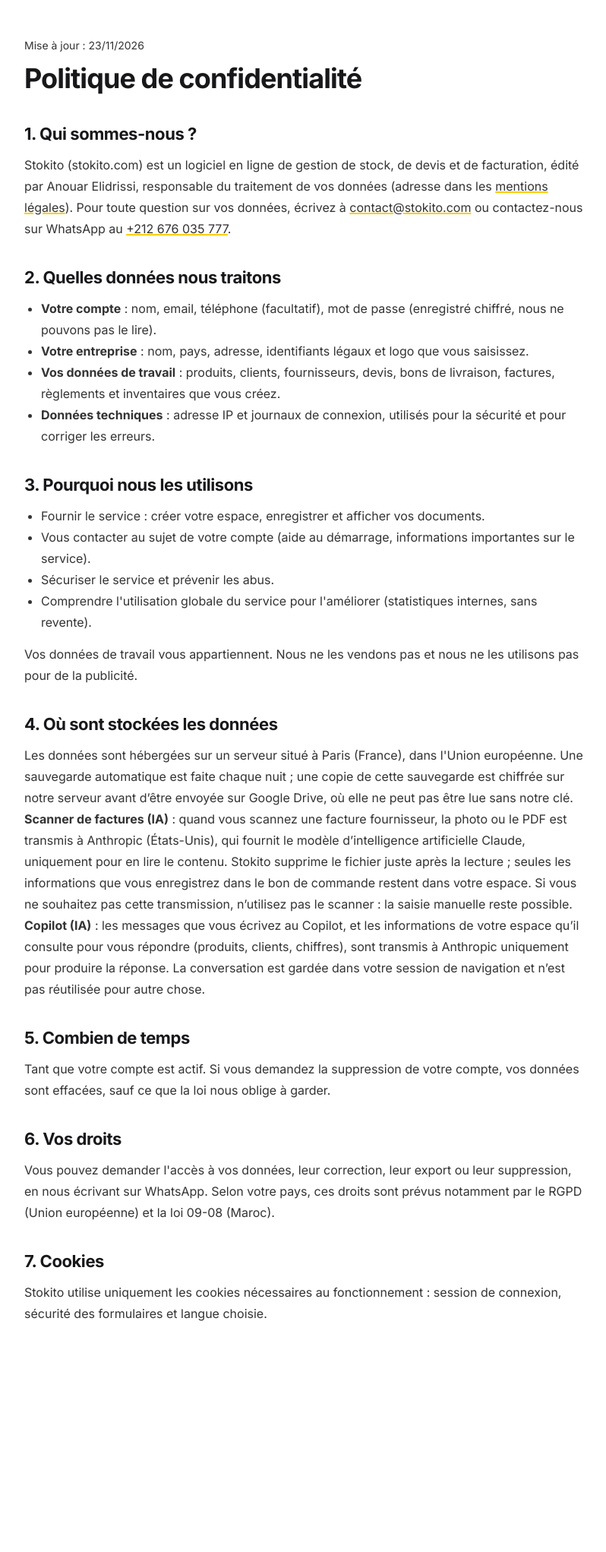
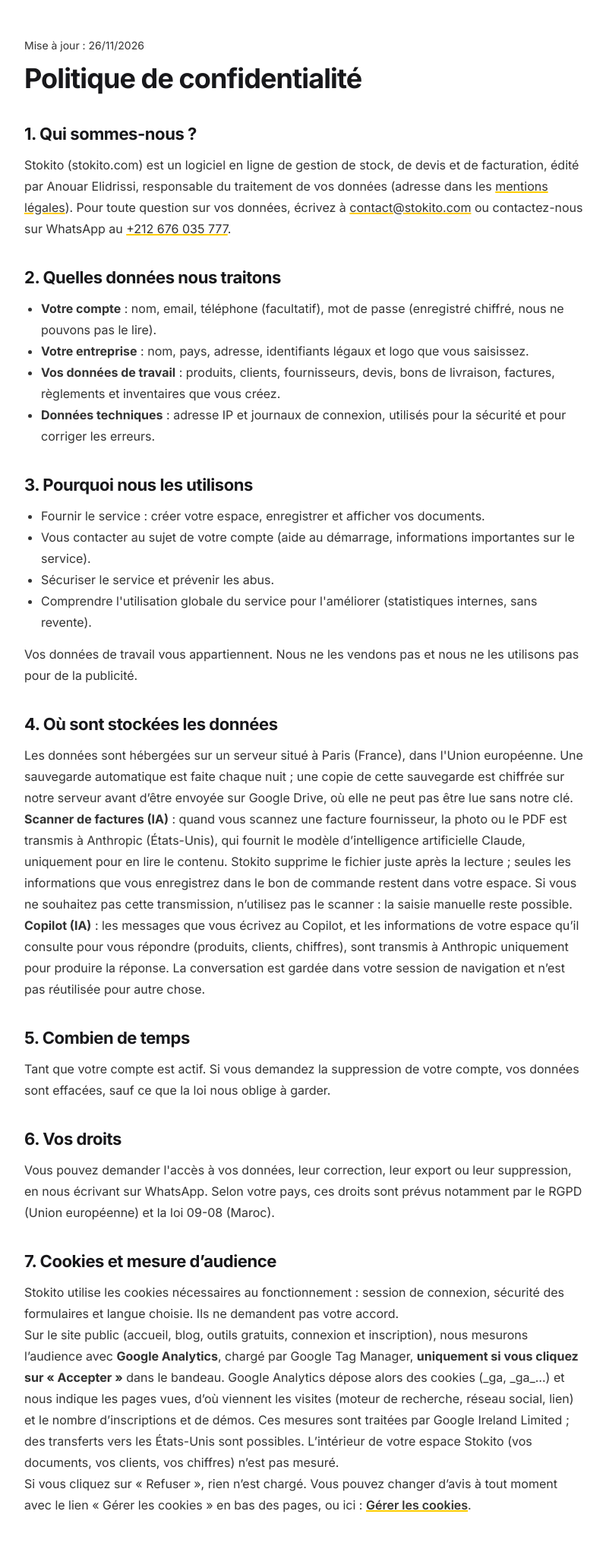
Before and after one commit to anouarelidrissi4-lgtm/stokito, a Laravel app: page /confidentialite in a window 1280 px wide. Shown: the part 65-2108 px from the top of the page at 76% size, without its empty margins (240-1038 px from the left). Before the commit the page ends 1804 px from the top, so only its background shows below. Run offline with Laravel 12, Linux system fonts and the light colour scheme; style sheets or scripts are compiled from the project's sources; some libraries are stand-ins or nearby versions.

Commit message:
GA4 via Google Tag Manager (GTM-53K7JBJH) with a consent banner
GTM loads only after "Accepter" (localStorage stk_consent), Consent Mode
defaults denied, "Refuser" removes _ga cookies, "Gérer les cookies" in
the footer and on the privacy page. Public pages, landing, auth pages,
legal pages; inside the app only the page right after sign_up /
demo_start to record the event. Privacy policy section 7 updated.

Co-Authored-By: Claude Opus 5.5 <noreply@anthropic.com>

```diff
--- a/resources/views/components/legal-page.blade.php
+++ b/resources/views/components/legal-page.blade.php
@@ -17,6 +17,7 @@
         .legal ul { list-style: disc; padding-left: 22px; margin: 8px 0 14px; }
         .legal a { text-decoration: underline; text-decoration-color: #ffcc00; text-decoration-thickness: 2px; }
     </style>
+    @include('partials.analytics')
 </head>
 <body class="bg-white text-zinc-900">
     <header class="sp-topbar backdrop-blur border-b border-zinc-200 text-zinc-900">
@@ -30,5 +31,6 @@
         <h1 class="ind-h text-4xl leading-tight mt-2">{{ $title }}</h1>
         {{ $slot }}
     </main>
+    @include('partials.cookie-banner')
 </body>
 </html>
--- a/resources/views/components/site-footer.blade.php
+++ b/resources/views/components/site-footer.blade.php
@@ -51,5 +51,6 @@
         <a href="{{ route('legal.terms') }}" class="hover:text-zinc-900">{{ __('Conditions d’utilisation') }}</a>
         <a href="{{ route('legal.privacy') }}" class="hover:text-zinc-900">{{ __('Politique de confidentialité') }}</a>
         <a href="{{ route('legal.mentions') }}" class="hover:text-zinc-900">{{ __('Mentions légales') }}</a>
+        <button type="button" onclick="window.stkConsent && stkConsent.open()" class="hover:text-zinc-900">{{ __('Gérer les cookies') }}</button>
     </div>
 </footer>
--- a/resources/views/layouts/app.blade.php
+++ b/resources/views/layouts/app.blade.php
@@ -22,6 +22,7 @@
         @vite(['resources/css/app.css', 'resources/js/app.js'])
         <script src="https://cdn.jsdelivr.net/npm/@zxing/library@0.21.3/umd/index.min.js" defer></script>
         @livewireStyles
+        @if (is_array(session('gtm_event')))@include('partials.analytics')@endif
     </head>
     <body class="sp-app antialiased bg-zinc-50" x-data="{ nav: false }" @keydown.escape.window="nav = false">
         <div class="min-h-screen flex flex-col">
--- a/resources/views/layouts/guest.blade.php
+++ b/resources/views/layouts/guest.blade.php
@@ -13,6 +13,7 @@
         <link href="https://fonts.bunny.net/css?family=inter:400,500,600,700{{ $rtl ? '|tajawal:400,500,700,800' : '' }}&display=swap" rel="stylesheet" />
 
         @vite(['resources/css/app.css', 'resources/js/app.js'])
+        @include('partials.analytics')
     </head>
     {{-- industrial / dépôt style, same as the landing page (2026-11-23) --}}
     <body class="sp-guest text-zinc-900 antialiased bg-zinc-50">
@@ -62,5 +63,6 @@
                 </div>
             </div>
         </div>
+        @include('partials.cookie-banner')
     </body>
 </html>
--- a/resources/views/layouts/public.blade.php
+++ b/resources/views/layouts/public.blade.php
@@ -31,6 +31,7 @@
 
         @vite(['resources/css/app.css', 'resources/js/app.js'])
         @livewireStyles
+        @include('partials.analytics')
     </head>
     {{-- simple / modern style, same as the landing page (2026-11-25) --}}
     <body class="sp-pub antialiased bg-zinc-50 text-zinc-900" x-data="{ menu: false }">
@@ -87,5 +88,6 @@
 
         <x-site-footer />
         @livewireScripts
+        @include('partials.cookie-banner')
     </body>
 </html>
--- a/resources/views/legal/privacy.blade.php
+++ b/resources/views/legal/privacy.blade.php
@@ -1,4 +1,4 @@
-<x-legal-page title="Politique de confidentialité" ref="SP-PRIV">
+<x-legal-page title="Politique de confidentialité" ref="SP-PRIV" updated="26/11/2026">
 <h2>1. Qui sommes-nous ?</h2>
 <p>Stokito (stokito.com) est un logiciel en ligne de gestion de stock, de devis et de facturation, édité par Anouar Elidrissi, responsable du traitement de vos données (adresse dans les <a href="{{ route('legal.mentions') }}">mentions légales</a>). Pour toute question sur vos données, écrivez à <a href="mailto:contact@stokito.com">contact@stokito.com</a> ou contactez-nous sur WhatsApp au <a href="https://wa.me/212676035777">+212 676 035 777</a>.</p>
 
@@ -30,6 +30,8 @@
 <h2>6. Vos droits</h2>
 <p>Vous pouvez demander l'accès à vos données, leur correction, leur export ou leur suppression, en nous écrivant sur WhatsApp. Selon votre pays, ces droits sont prévus notamment par le RGPD (Union européenne) et la loi 09-08 (Maroc).</p>
 
-<h2>7. Cookies</h2>
-<p>Stokito utilise uniquement les cookies nécessaires au fonctionnement : session de connexion, sécurité des formulaires et langue choisie.</p>
+<h2 id="cookies">7. Cookies et mesure d’audience</h2>
+<p>Stokito utilise les cookies nécessaires au fonctionnement : session de connexion, sécurité des formulaires et langue choisie. Ils ne demandent pas votre accord.</p>
+<p>Sur le site public (accueil, blog, outils gratuits, connexion et inscription), nous mesurons l’audience avec <strong>Google Analytics</strong>, chargé par Google Tag Manager, <strong>uniquement si vous cliquez sur « Accepter »</strong> dans le bandeau. Google Analytics dépose alors des cookies (_ga, _ga_…) et nous indique les pages vues, d’où viennent les visites (moteur de recherche, réseau social, lien) et le nombre d’inscriptions et de démos. Ces mesures sont traitées par Google Ireland Limited ; des transferts vers les États-Unis sont possibles. L’intérieur de votre espace Stokito (vos documents, vos clients, vos chiffres) n’est pas mesuré.</p>
+<p>Si vous cliquez sur « Refuser », rien n’est chargé. Vous pouvez changer d’avis à tout moment avec le lien « Gérer les cookies » en bas des pages, ou ici : <button type="button" onclick="window.stkConsent && stkConsent.open()" class="font-semibold underline decoration-[#ffcc00] decoration-2">Gérer les cookies</button>.</p>
 </x-legal-page>
--- a/resources/views/livewire/pages/auth/register.blade.php
+++ b/resources/views/livewire/pages/auth/register.blade.php
@@ -80,7 +80,8 @@ new #[Layout('layouts.guest')] class extends Component
         session()->regenerate();
         session()->flash('welcome', true);
 
-        $this->redirect(route('dashboard', absolute: false), navigate: true);
+        session()->flash('gtm_event', ['event' => 'sign_up', 'method' => 'email']);   // GA4 conversion (sent only with consent)
+        $this->redirect(route('dashboard', absolute: false), navigate: false);
     }
 
     public function with(): array
--- /dev/null
+++ b/resources/views/partials/analytics.blade.php
@@ -0,0 +1,20 @@
+{{-- Google Tag Manager (GA4) with consent (2026-11-26). GTM is loaded ONLY after the visitor accepts in the cookie banner
+     (CNIL: no audience cookies before consent). Production only. Events pushed with session()->flash('gtm_event', [...]). --}}
+@if (app()->environment('production'))
+<script>
+    window.dataLayer = window.dataLayer || [];
+    function gtag(){ dataLayer.push(arguments); }
+    gtag('consent', 'default', { ad_storage: 'denied', ad_user_data: 'denied', ad_personalization: 'denied', analytics_storage: 'denied' });
+    @if (is_array(session('gtm_event')))
+    window.stkPending = @json(session('gtm_event'));   // pushed after gtm.js so GA4 is ready
+    @endif
+    window.stkLoadGtm = function () {
+        if (window.stkGtmLoaded) return;
+        window.stkGtmLoaded = true;
+        gtag('consent', 'update', { analytics_storage: 'granted' });
+        (function(w,d,s,l,i){w[l]=w[l]||[];w[l].push({'gtm.start':new Date().getTime(),event:'gtm.js'});var f=d.getElementsByTagName(s)[0],j=d.createElement(s),dl=l!='dataLayer'?'&l='+l:'';j.async=true;j.src='https://www.googletagmanager.com/gtm.js?id='+i+dl;f.parentNode.insertBefore(j,f);})(window,document,'script','dataLayer','GTM-53K7JBJH');
+        if (window.stkPending) { dataLayer.push(window.stkPending); window.stkPending = null; }
+    };
+    try { if (localStorage.getItem('stk_consent') === 'granted') window.stkLoadGtm(); } catch (e) {}
+</script>
+@endif
--- /dev/null
+++ b/resources/views/partials/cookie-banner.blade.php
@@ -0,0 +1,39 @@
+{{-- Cookie banner (2026-11-26): Accepter / Refuser with the same weight. The choice is kept in localStorage (stk_consent).
+     "Gérer les cookies" in the footer calls stkConsent.open(). Needs partials.analytics in <head>. --}}
+@if (app()->environment('production'))
+@php
+    $loc = app()->getLocale();
+    $t = [
+        'fr' => ['Nous aimerions mesurer l’audience du site avec Google Analytics, pour savoir quelles pages vous aident. Rien n’est déposé sans votre accord.', 'En savoir plus', 'Refuser', 'Accepter'],
+        'ar' => ['نود قياس عدد زوار الموقع عبر Google Analytics لمعرفة الصفحات المفيدة لكم. لا شيء يُحفظ دون موافقتكم.', 'اعرف المزيد', 'رفض', 'قبول'],
+        'en' => ['We would like to measure the site audience with Google Analytics, to know which pages help you. Nothing is stored without your consent.', 'Learn more', 'Refuse', 'Accept'],
+    ][$loc] ?? null;
+    $t ??= ['Nous aimerions mesurer l’audience du site avec Google Analytics, pour savoir quelles pages vous aident. Rien n’est déposé sans votre accord.', 'En savoir plus', 'Refuser', 'Accepter'];
+@endphp
+<div id="stk-cookie" hidden role="dialog" aria-live="polite" aria-label="Cookies" class="fixed z-[60] bottom-3 inset-x-3 sm:inset-x-auto sm:end-4 sm:bottom-4 sm:max-w-sm rounded-xl border border-zinc-200 bg-white p-4 text-zinc-800 shadow-2xl">
+    <p class="text-sm leading-relaxed">{{ $t[0] }} <a href="{{ route('legal.privacy') }}#cookies" class="font-semibold text-zinc-900 underline decoration-[#ffcc00] decoration-2 underline-offset-2">{{ $t[1] }}</a></p>
+    <div class="mt-3 grid grid-cols-2 gap-2">
+        <button type="button" onclick="stkConsent.set('denied')" class="h-10 rounded-lg border border-zinc-300 bg-white text-sm font-semibold text-zinc-900 hover:border-zinc-900">{{ $t[2] }}</button>
+        <button type="button" onclick="stkConsent.set('granted')" class="h-10 rounded-lg border border-zinc-900 bg-zinc-900 text-sm font-semibold text-white hover:bg-zinc-700">{{ $t[3] }}</button>
+    </div>
+</div>
+<script>
+    window.stkConsent = {
+        get: function () { try { return localStorage.getItem('stk_consent'); } catch (e) { return null; } },
+        set: function (v) {
+            try { localStorage.setItem('stk_consent', v); } catch (e) {}
+            document.getElementById('stk-cookie').hidden = true;
+            if (v === 'granted') { window.stkLoadGtm && window.stkLoadGtm(); return; }
+            if (window.gtag) gtag('consent', 'update', { analytics_storage: 'denied' });
+            document.cookie.split(';').forEach(function (c) {            // remove Google Analytics cookies already set
+                var n = c.split('=')[0].trim();
+                if (/^_ga/.test(n)) ['', '.' + location.hostname.replace(/^www\./, '')].forEach(function (d) {
+                    document.cookie = n + '=; Max-Age=0; path=/' + (d ? '; domain=' + d : '');
+                });
+            });
+        },
+        open: function () { document.getElementById('stk-cookie').hidden = false; }
+    };
+    if (!window.stkConsent.get()) document.getElementById('stk-cookie').hidden = false;
+</script>
+@endif
--- a/resources/views/welcome.blade.php
+++ b/resources/views/welcome.blade.php
@@ -133,6 +133,7 @@
         @keyframes cClick { 0%,30% { background: #fff; color: #111; } 34%,88% { background: #ffcc00; color: #111; } 95%,100% { background: #fff; color: #111; } }
         @keyframes cToggle { 0%,35% { background: #111; } 40%,85% { background: #cfcac0; } 90%,100% { background: #111; } }
     </style>
+@include('partials.analytics')
 </head>
 <body class="antialiased sp-ind text-zinc-900" x-data="{ menu: false }">
 
@@ -748,5 +749,6 @@
 <x-site-footer />
 
 @livewireScripts
+@include('partials.cookie-banner')
 </body>
 </html>
--- a/routes/web.php
+++ b/routes/web.php
@@ -104,6 +104,7 @@ Route::get('demo', function () {
 
     auth()->login($demo);
     request()->session()->regenerate();
+    session()->flash('gtm_event', ['event' => 'demo_start']);   // GA4 (sent only with consent)
 
     return redirect()->route('dashboard');
 })->middleware('guest')->name('demo.login');
```
